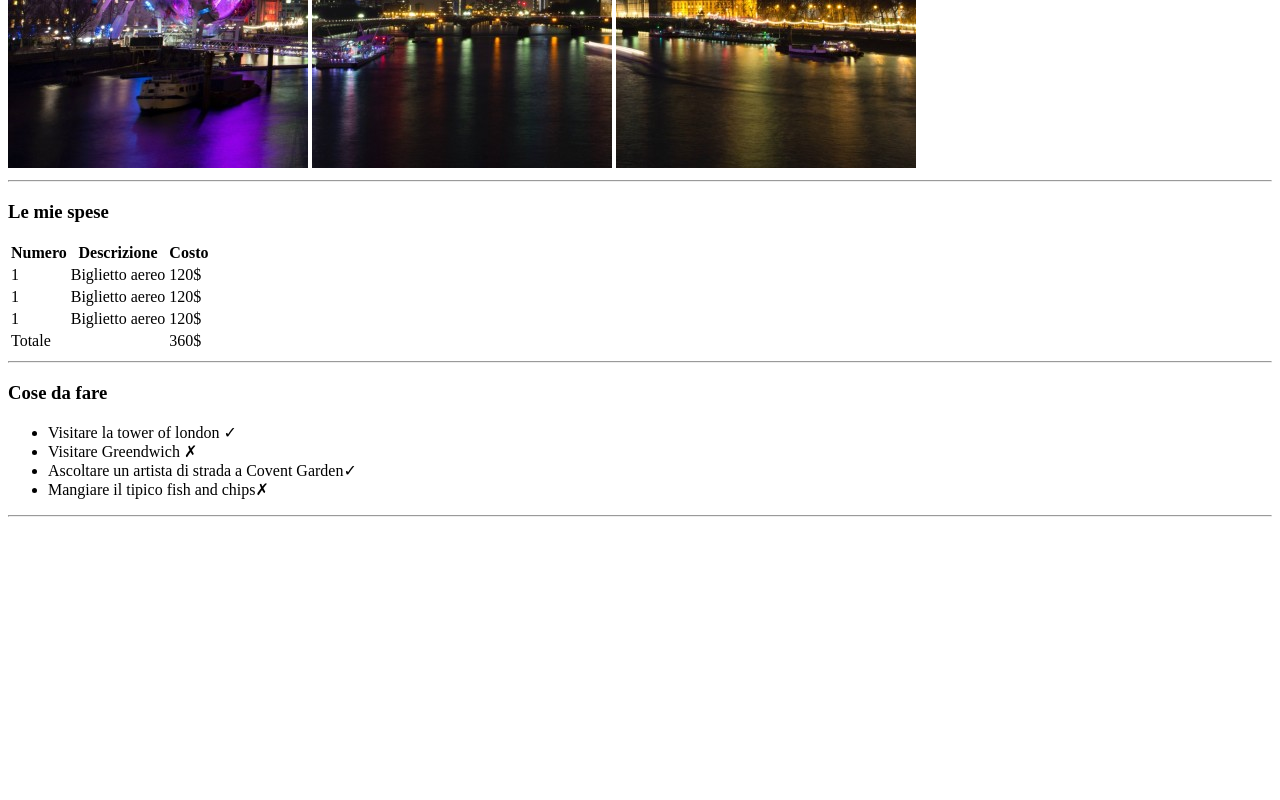
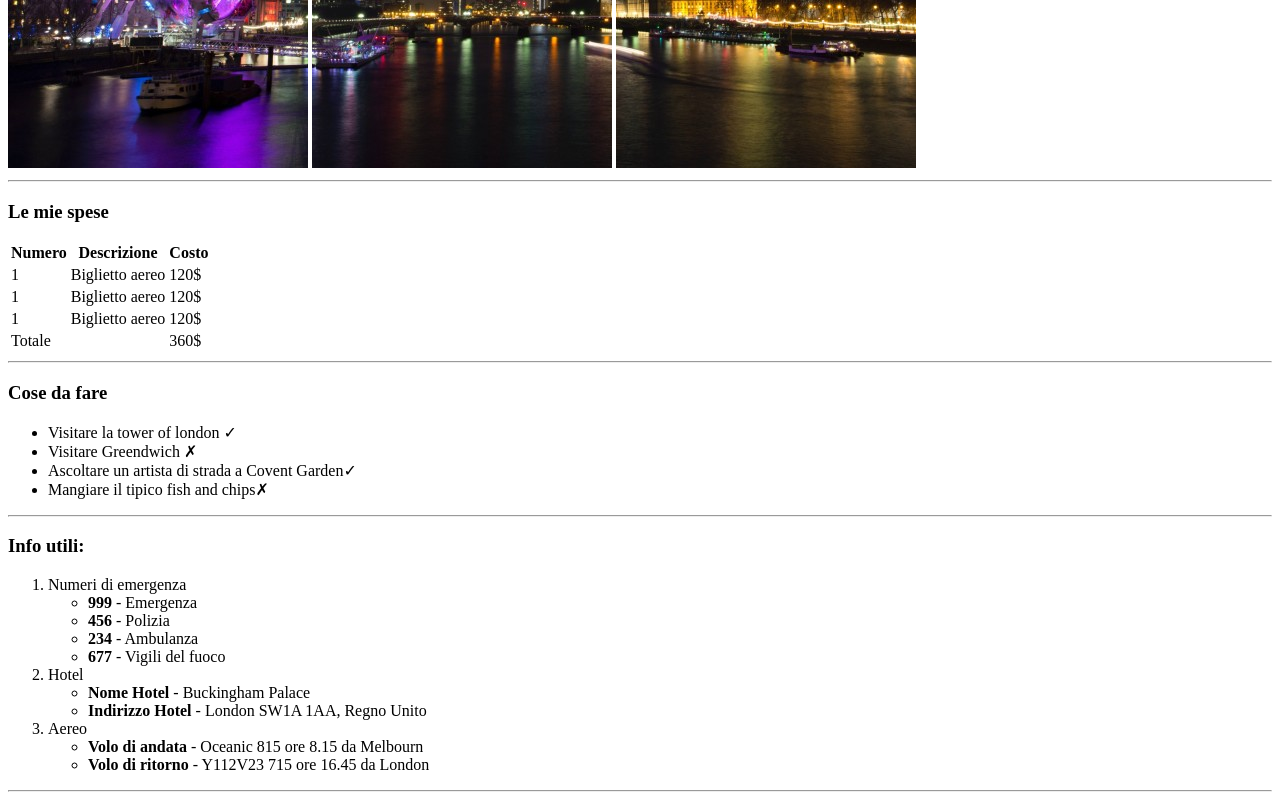
Before and after one commit to claudiuhuhulia/html-london-trip, a plain HTML site: page index.html in a window 1280 px wide. Shown: the part 512-1312 px from the top of the page. Before the commit the page ends 1037 px from the top, so only its background shows below. Drawn offline with Linux system fonts and the light colour scheme.

Commit message:
section aereo

```diff
--- a/index.html
+++ b/index.html
@@ -38,9 +38,26 @@
 <hr>
 </section>
 
-
-
-
+<section>
+<h3>Info utili:</h3>
+<ol>
+    <li>Numeri di emergenza
+        <ul style="list-style-type:circle;"><li><strong>999</strong> - Emergenza</li></ul>
+        <ul style="list-style-type:circle;"><li><strong>456</strong> - Polizia</li></ul>
+        <ul style="list-style-type:circle;"><li><strong>234</strong> - Ambulanza</li></ul>
+        <ul style="list-style-type:circle;"><li><strong>677</strong> - Vigili del fuoco</li></ul>
+    </li>
+    <li>Hotel
+        <ul style="list-style-type:circle;"><li><strong>Nome Hotel</strong> - Buckingham Palace</li></ul>
+        <ul style="list-style-type:circle;"><li><strong>Indirizzo Hotel</strong> - London SW1A 1AA, Regno Unito</li></ul>
+    </li>
+    <li>Aereo
+        <ul style="list-style-type:circle;"><li><strong>Volo di andata</strong> - Oceanic 815 ore 8.15 da Melbourn</li></ul>
+        <ul style="list-style-type:circle;"><li><strong>Volo di ritorno</strong> - Y112V23 715 ore 16.45 da London</li></ul>
+    </li>
+</ol>
+<hr>
+</section>
     </main>
 
 
```
